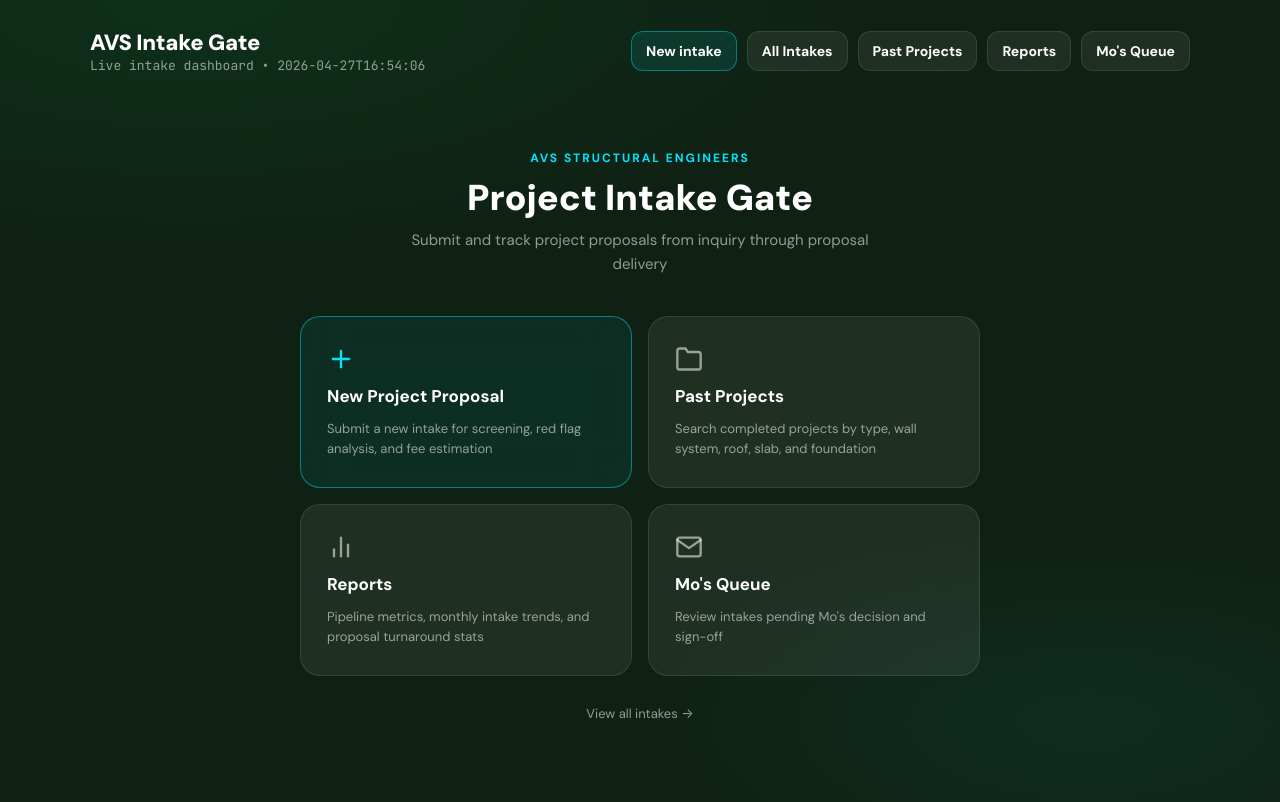
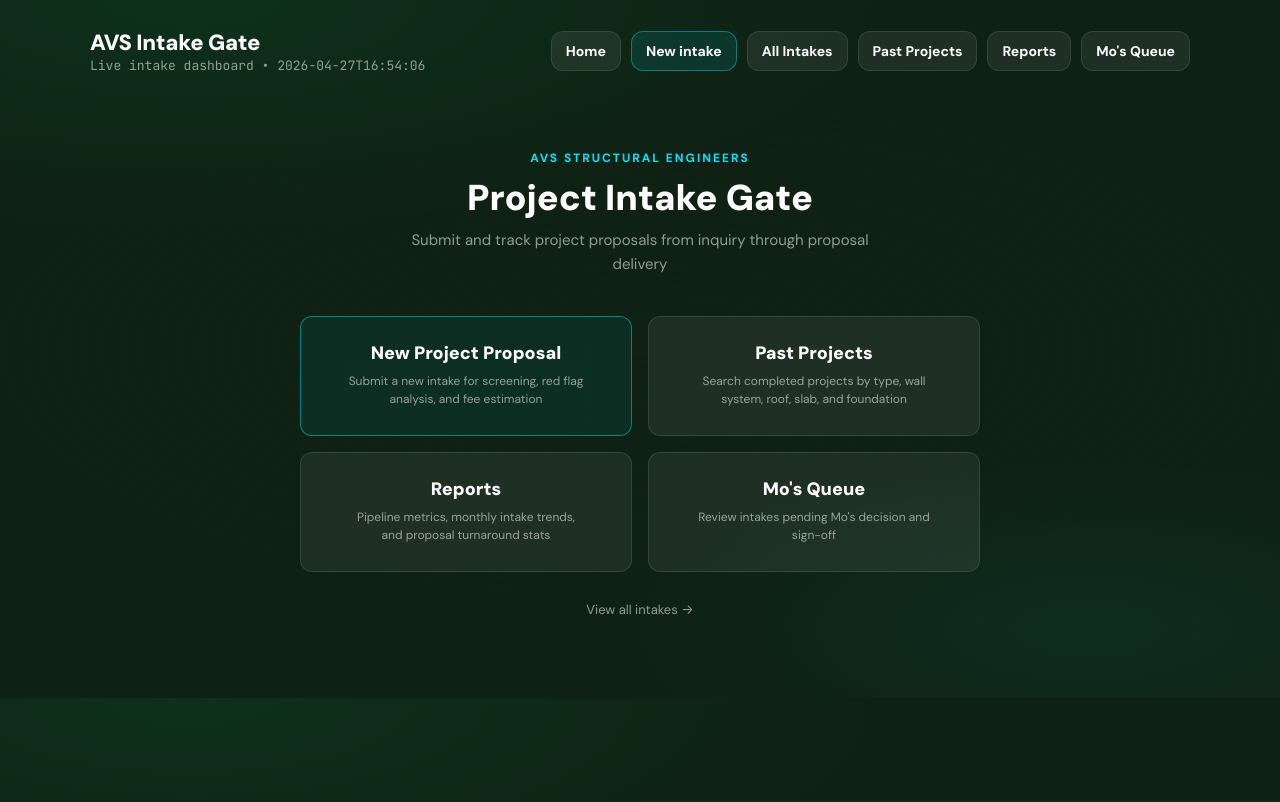
Before and after one commit to zwoodward34-create/avs-intake-gate, a FastAPI app: page / in a window 1280 px wide. After the commit the page ends 615 px from the top, so only its background shows below. Run offline with FastAPI, Linux system fonts and the light colour scheme.

Commit message:
Redesign launch cards as centered rectangular buttons, add Home nav button
Cards now center-align title and description, have uniform min-height, and
use --radius-sm for a button-like appearance. Icons removed. Home button
added to nav on all pages.

Co-Authored-By: Claude Sonnet 4.6 <noreply@anthropic.com>

```diff
--- a/app/static/app.css
+++ b/app/static/app.css
@@ -577,10 +577,11 @@ input[type="checkbox"]{
   margin:0 auto;
 }
 .launch-card{
-  display:flex; flex-direction:column; gap:12px;
-  padding:28px 26px;
-  text-decoration:none;
-  border-radius:var(--radius);
+  display:flex; flex-direction:column; align-items:center; justify-content:center;
+  gap:8px; min-height:120px;
+  padding:24px 20px;
+  text-align:center; text-decoration:none;
+  border-radius:var(--radius-sm);
   background:var(--card-bg);
   border:1px solid var(--border);
   backdrop-filter:var(--blur);
@@ -599,18 +600,14 @@ input[type="checkbox"]{
   border-color:var(--accent);
   background:rgba(0,229,255,0.12);
 }
-.launch-card-icon{
-  color:var(--accent);
-  display:flex; align-items:center;
-}
-.launch-card-primary .launch-card-icon{ color:var(--accent); }
-.launch-card:not(.launch-card-primary) .launch-card-icon{ color:var(--muted); }
 .launch-card-title{
-  font-size:17px; font-weight:700; color:var(--text);
-  display:flex; align-items:center;
+  font-size:18px; font-weight:800; color:var(--text);
+  display:flex; align-items:center; justify-content:center; gap:6px;
+  line-height:1.2;
 }
 .launch-card-desc{
-  font-size:13px; color:var(--muted); line-height:1.55;
+  font-size:12px; color:var(--muted); line-height:1.5;
+  max-width:240px;
 }
 .launch-footer{
   text-align:center; margin-top:28px; padding-bottom:20px;
--- a/app/templates/base.html
+++ b/app/templates/base.html
@@ -18,6 +18,7 @@
           <div class="subtle">Live intake dashboard • {{ now_local }}</div>
         </div>
         <div class="actions">
+          <a class="btn" href="/">Home</a>
           <a class="btn btn-primary" href="/intakes/new">New intake</a>
           <a class="btn" href="/dashboard">All Intakes</a>
           <a class="btn" href="/past-projects">Past Projects</a>
--- a/app/templates/launch.html
+++ b/app/templates/launch.html
@@ -10,51 +10,25 @@
 <div class="launch-grid">
 
   <a class="launch-card launch-card-primary" href="/intakes/new">
-    <div class="launch-card-icon">
-      <svg width="28" height="28" viewBox="0 0 24 24" fill="none" stroke="currentColor" stroke-width="2" stroke-linecap="round" stroke-linejoin="round">
-        <line x1="12" y1="5" x2="12" y2="19"/><line x1="5" y1="12" x2="19" y2="12"/>
-      </svg>
-    </div>
     <div class="launch-card-title">New Project Proposal</div>
     <div class="launch-card-desc">Submit a new intake for screening, red flag analysis, and fee estimation</div>
   </a>
 
   <a class="launch-card" href="/past-projects">
-    <div class="launch-card-icon">
-      <svg width="28" height="28" viewBox="0 0 24 24" fill="none" stroke="currentColor" stroke-width="2" stroke-linecap="round" stroke-linejoin="round">
-        <path d="M22 19a2 2 0 0 1-2 2H4a2 2 0 0 1-2-2V5a2 2 0 0 1 2-2h5l2 3h9a2 2 0 0 1 2 2z"/>
-      </svg>
-    </div>
     <div class="launch-card-title">Past Projects</div>
     <div class="launch-card-desc">Search completed projects by type, wall system, roof, slab, and foundation</div>
   </a>
 
   <a class="launch-card" href="/reports">
-    <div class="launch-card-icon">
-      <svg width="28" height="28" viewBox="0 0 24 24" fill="none" stroke="currentColor" stroke-width="2" stroke-linecap="round" stroke-linejoin="round">
-        <line x1="18" y1="20" x2="18" y2="10"/><line x1="12" y1="20" x2="12" y2="4"/><line x1="6" y1="20" x2="6" y2="14"/>
-      </svg>
-    </div>
     <div class="launch-card-title">Reports</div>
     <div class="launch-card-desc">Pipeline metrics, monthly intake trends, and proposal turnaround stats</div>
   </a>
 
   <a class="launch-card" href="/mo-queue">
-    <div class="launch-card-icon" style="position:relative">
-      <svg width="28" height="28" viewBox="0 0 24 24" fill="none" stroke="currentColor" stroke-width="2" stroke-linecap="round" stroke-linejoin="round">
-        <path d="M4 4h16c1.1 0 2 .9 2 2v12c0 1.1-.9 2-2 2H4c-1.1 0-2-.9-2-2V6c0-1.1.9-2 2-2z"/><polyline points="22,6 12,13 2,6"/>
-      </svg>
-      {% set _mc = pending_mo_count() %}
-      {% if _mc > 0 %}
-        <span class="launch-mo-badge">{{ _mc }}</span>
-      {% endif %}
-    </div>
     <div class="launch-card-title">
       Mo's Queue
-      {% set _mc2 = pending_mo_count() %}
-      {% if _mc2 > 0 %}
-        <span class="mo-badge" style="margin-left:8px">{{ _mc2 }}</span>
-      {% endif %}
+      {% set _mc = pending_mo_count() %}
+      {% if _mc > 0 %}<span class="mo-badge" style="margin-left:8px">{{ _mc }}</span>{% endif %}
     </div>
     <div class="launch-card-desc">Review intakes pending Mo's decision and sign-off</div>
   </a>
```
